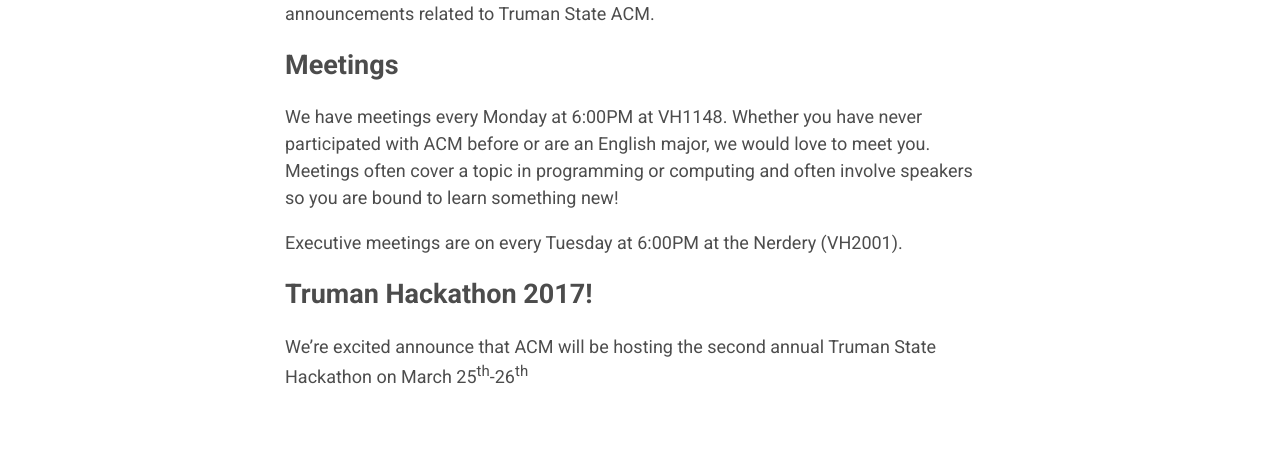
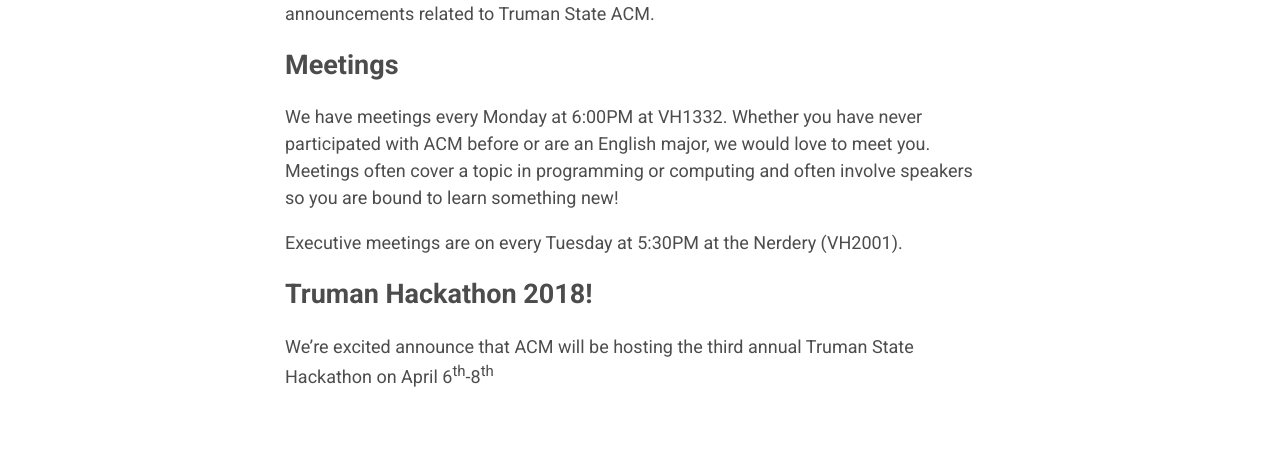
Before and after one commit to TrumanStateACM/acm, a Jekyll site: the page built from index.markdown, in a window 1280 px wide and 1105 px high. Shown: the part 464-940 px from the top of the window. Built offline with Jekyll 4.4.1, drawn with Linux system fonts in a browser that asks for light colours.

Commit message:
updated index page

```diff
--- a/index.markdown
+++ b/index.markdown
@@ -9,10 +9,10 @@
 
 ## Meetings
 
-We have meetings every Monday at 6:00PM at VH1148. Whether you have never participated with ACM before or are an English major, we would love to meet you. Meetings often cover a topic in programming or computing and often involve speakers so you are bound to learn something new!
+We have meetings every Monday at 6:00PM at VH1332. Whether you have never participated with ACM before or are an English major, we would love to meet you. Meetings often cover a topic in programming or computing and often involve speakers so you are bound to learn something new!
 
-Executive meetings are on every Tuesday at 6:00PM at the Nerdery (VH2001).
+Executive meetings are on every Tuesday at 5:30PM at the Nerdery (VH2001).
 
-# Truman Hackathon 2017!
+# Truman Hackathon 2018!
 
-We're excited announce that ACM will be hosting the second annual Truman State Hackathon on March 25<sup>th</sup>-26<sup>th</sup>
+We're excited announce that ACM will be hosting the third annual Truman State Hackathon on April 6<sup>th</sup>-8<sup>th</sup>
```
